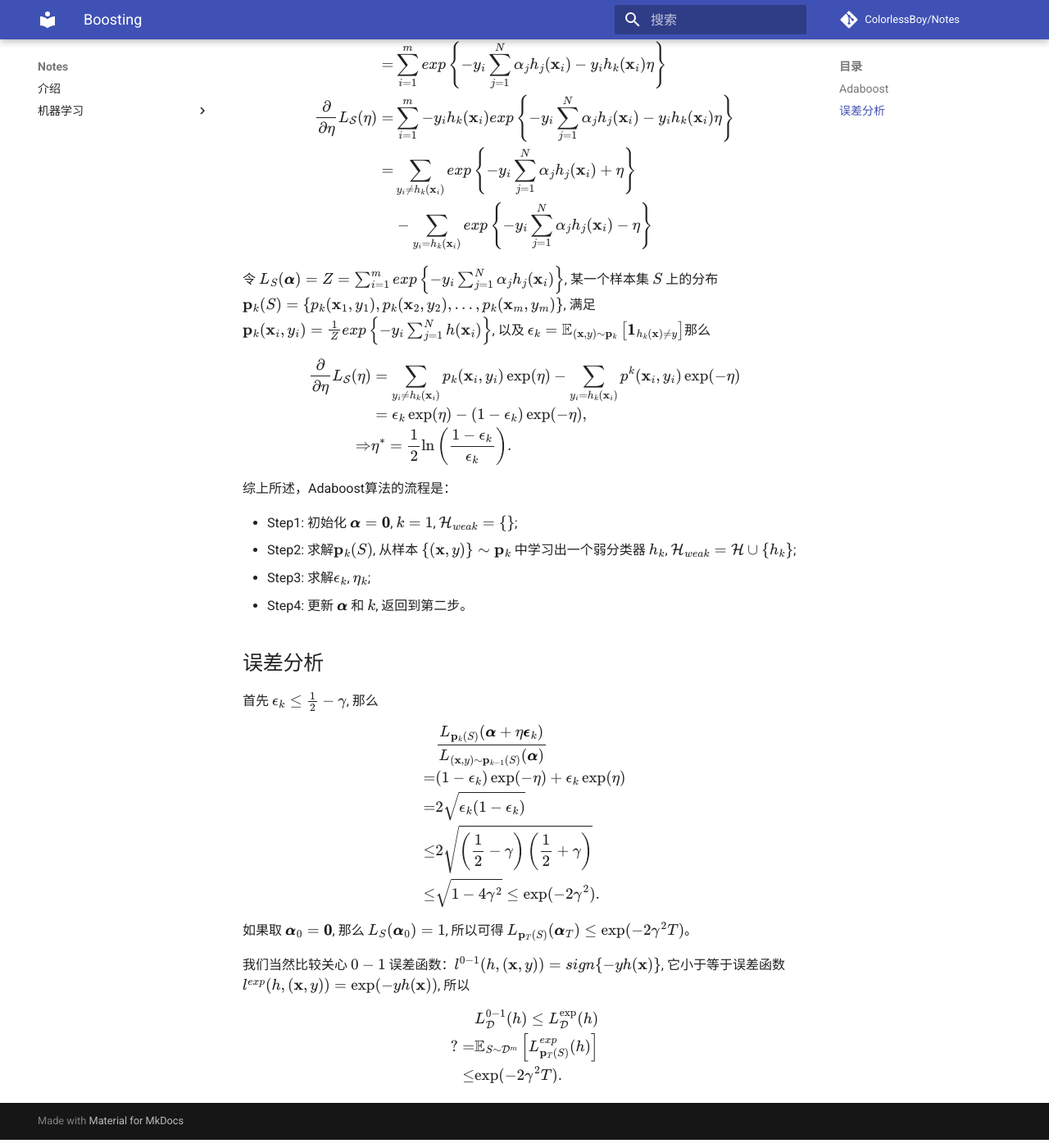
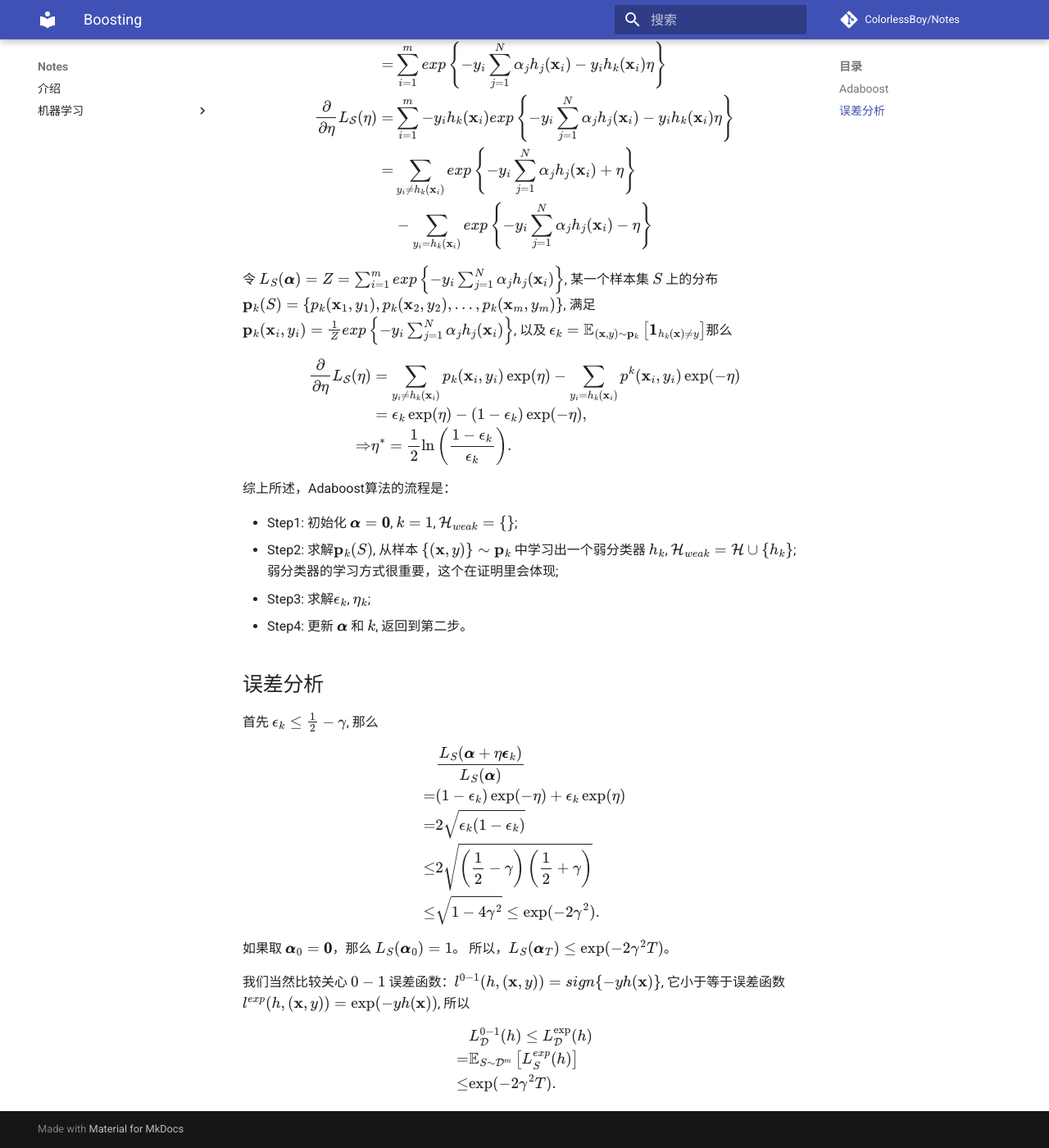
Before and after one commit to ColorlessBoy/Notes, an MkDocs documentation site: the page built from docs/ML/05-AdaBoost.md, in a window 1280 px wide and 1400 px high, scrolled down 1001 px. Shown: the whole window at 82% size. Built offline with MkDocs 1.6.1 and Material for MkDocs 9.7.7, drawn with Linux system fonts in a browser that asks for light colours; formulas are drawn with MathJax 3; comment, search, counter and statistics services are not loaded.

Commit message:
AdaBoost: correction

```diff
--- a/docs/ML/05-AdaBoost.md
+++ b/docs/ML/05-AdaBoost.md
@@ -60,7 +60,7 @@ Adaboot解决的问题是: 数据在 $(\mathbf{x}, y) \sim \mathcal{D}$, 并且
 \end{align}
 
 令  $L_S(\pmb{\alpha}) = Z = \sum_{i=1}^{m} exp\left\{ -y_i \sum_{j=1}^{N} \alpha_j h_j(\mathbf{x}_i) \right\}$,
-某一个样本集 $S$ 上的分布 $\mathbf{p}_{k}(S) = \left\{ p_k(\mathbf{x}_1, y_1), p_k(\mathbf{x}_2, y_2), \ldots, p_k(\mathbf{x}_m, y_m)\right\}$, 满足 $\mathbf{p}_{k}(\mathbf{x}_i, y_i) = \frac{1}{Z}exp\left\{ -y_i \sum_{j=1}^{N} h(\mathbf{x}_i) \right\}$, 以及 $\epsilon_k = \mathbb{E}_{(\mathbf{x}, y) \sim \mathbf{p}_k} \left[ \pmb{1}_{h_k(\mathbf{x})\ne y} \right]$那么
+某一个样本集 $S$ 上的分布 $\mathbf{p}_{k}(S) = \left\{ p_k(\mathbf{x}_1, y_1), p_k(\mathbf{x}_2, y_2), \ldots, p_k(\mathbf{x}_m, y_m)\right\}$, 满足 $\mathbf{p}_{k}(\mathbf{x}_i, y_i) = \frac{1}{Z}exp\left\{ -y_i \sum_{j=1}^{N} \alpha_j h_j(\mathbf{x}_i) \right\}$, 以及 $\epsilon_k = \mathbb{E}_{(\mathbf{x}, y) \sim \mathbf{p}_k} \left[ \pmb{1}_{h_k(\mathbf{x})\ne y} \right]$那么
 
 \begin{align}
     \frac{\partial}{\partial \eta} {L}_{\mathcal{S}}(\eta)
@@ -74,7 +74,7 @@ Adaboot解决的问题是: 数据在 $(\mathbf{x}, y) \sim \mathcal{D}$, 并且
 综上所述，Adaboost算法的流程是：
 
 - Step1: 初始化 $\pmb{\alpha} = \pmb{0}$, $k = 1$, $\mathcal{H}_{weak} = \{\}$;
-- Step2: 求解$\mathbf{p}_{k}(S)$, 从样本 $\{(\mathbf{x}, y)\} \sim \mathbf{p}_{k}$ 中学习出一个弱分类器 $h_k$, $\mathcal{H}_{weak} = \mathcal{H} \cup \{h_k\}$;
+- Step2: 求解$\mathbf{p}_{k}(S)$, 从样本 $\{(\mathbf{x}, y)\} \sim \mathbf{p}_{k}$ 中学习出一个弱分类器 $h_k$, $\mathcal{H}_{weak} = \mathcal{H} \cup \{h_k\}$; 弱分类器的学习方式很重要，这个在证明里会体现;
 - Step3: 求解$\epsilon_k$, $\eta_k$;
 - Step4: 更新 $\pmb{\alpha}$ 和 $k$, 返回到第二步。
 
@@ -83,21 +83,21 @@ Adaboot解决的问题是: 数据在 $(\mathbf{x}, y) \sim \mathcal{D}$, 并且
 首先 $\epsilon_k \le \frac{1}{2} - \gamma$, 那么
 
 \begin{align}
-    &\frac{L_{\mathbf{p}_k(S)}(\pmb{\alpha} + \eta \pmb{\epsilon}_k)}{L_{(\mathbf{x}, y) \sim \mathbf{p}_{k-1}(S)}(\pmb{\alpha})} \\
+    &\frac{L_{S}(\pmb{\alpha} + \eta \pmb{\epsilon}_k)}{L_{S}(\pmb{\alpha})} \\
     =& (1 - \epsilon_k) \exp(-\eta) + \epsilon_k \exp(\eta) \\
     =& 2 \sqrt{\epsilon_k(1 - \epsilon_k)}\\
     \le& 2\sqrt{\left( \frac{1}{2} - \gamma \right)\left( \frac{1}{2} + \gamma \right)} \\
     \le& \sqrt{1 - 4\gamma^2} \le \exp(-2\gamma^2).
 \end{align}
 
-如果取 $\pmb{\alpha}_0 = \pmb{0}$, 那么  $L_{S}(\pmb{\alpha}_0) = 1$, 所以可得
- $L_{\mathbf{p}_T(S)}(\pmb{\alpha}_T) \le \exp(-2\gamma^2T)$。
+如果取 $\pmb{\alpha}_0 = \pmb{0}$，那么  $L_{S}(\pmb{\alpha}_0) = 1$。
+所以，$L_{S}(\pmb{\alpha}_T) \le \exp(-2\gamma^2T)$。
 
 我们当然比较关心 $0-1$ 误差函数：$l^{0-1}(h, (\mathbf{x}, y)) = sign\{- y h(\mathbf{x})\}$,
 它小于等于误差函数  $l^{exp}(h, (\mathbf{x}, y)) = \exp(-y h(\mathbf{x}))$, 所以
 
 \begin{align}
     &{L}^{0-1}_{\mathcal{D}}(h) \le {L}_{\mathcal{D}}^{\exp}(h) \\
-    ?=& \mathbb{E}_{S \sim \mathcal{D}^m} \left[ {L}_{\mathbf{p}_T(S)}^{exp}(h) \right] \\
+    =& \mathbb{E}_{S \sim \mathcal{D}^m} \left[ {L}_{S}^{exp}(h) \right] \\
     \le& \exp(-2\gamma^2 T).
 \end{align}
```
